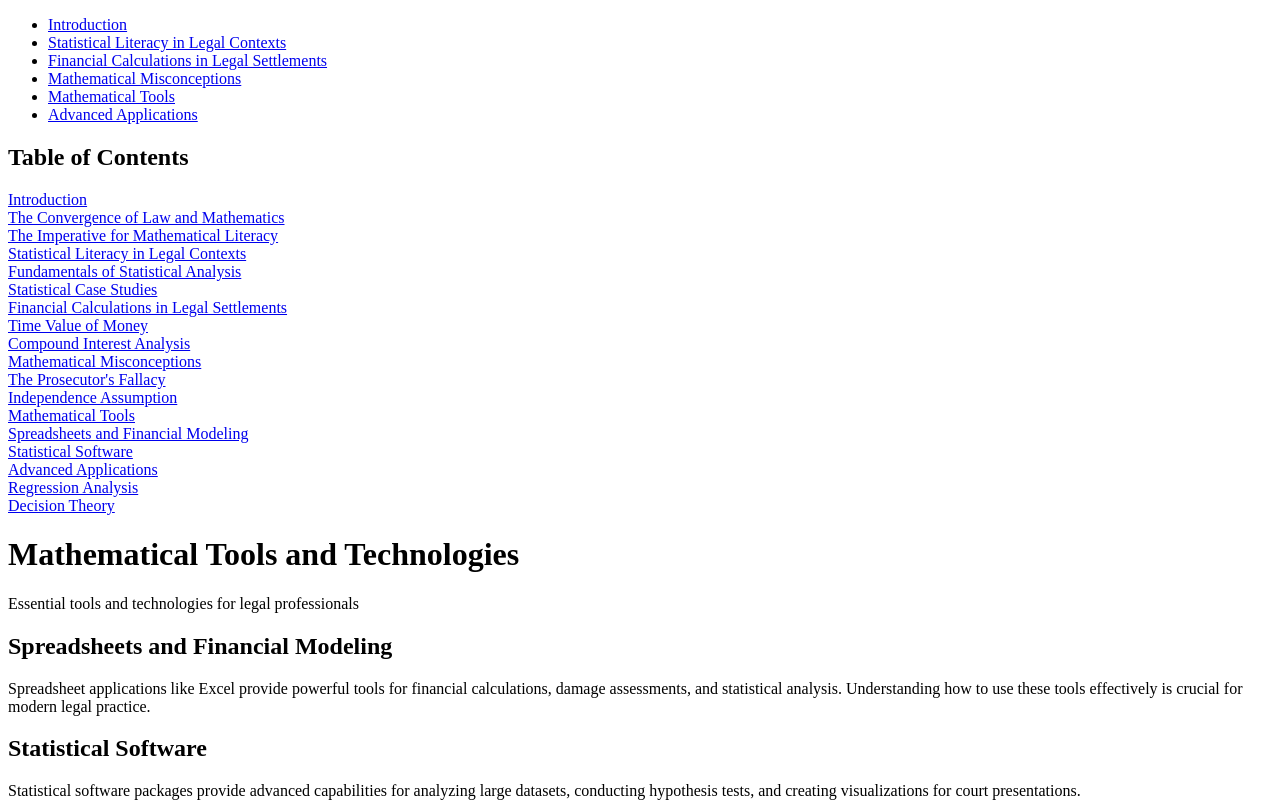
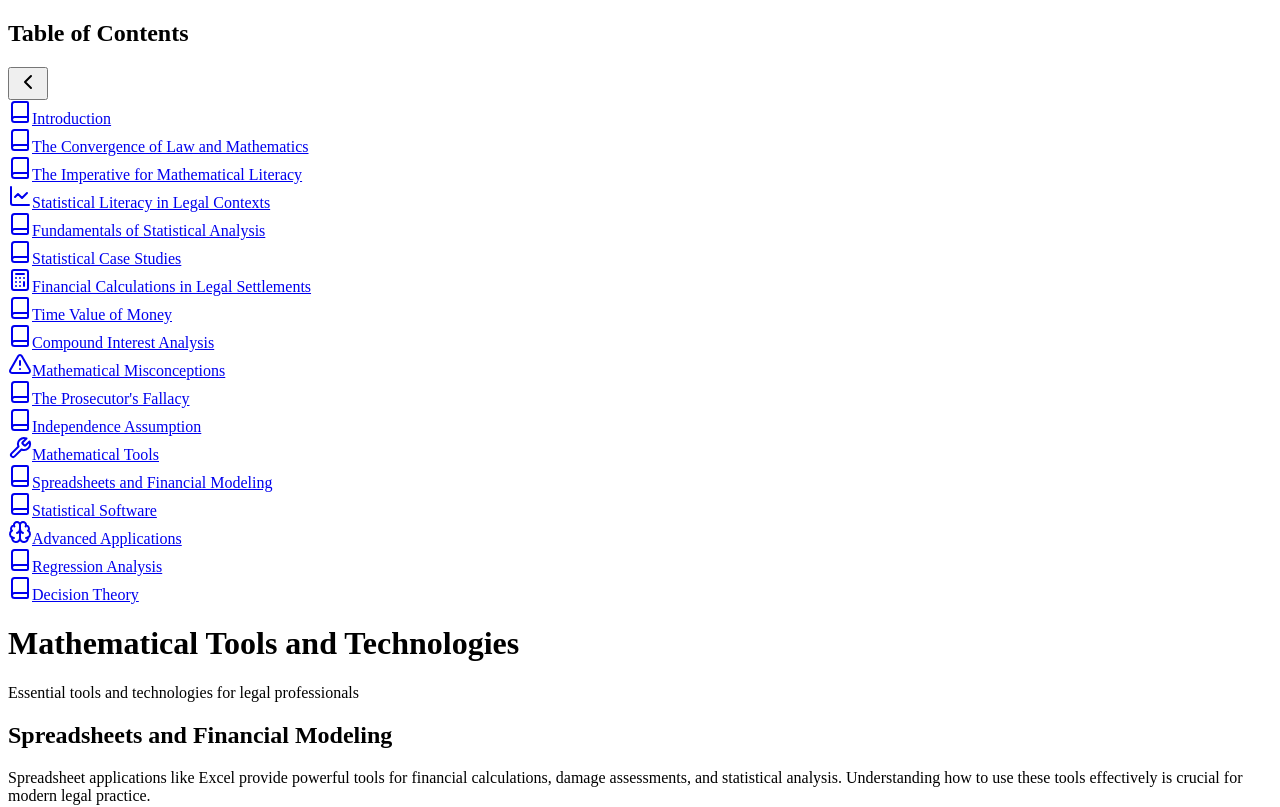
Before and after one commit to Soapy-Smith/LegalMathInteractivePresentation, a React (Vite) app in the folder client/: page /tools in a window 1280 px wide. Shown: the top 807 px of the page. Built offline with nearby package versions, Linux system fonts and the light colour scheme.

Commit message:
Agent query: Please verify: 1. Is the Navigation component removed from the top? 2. Does the Table of Contents have a minimize/expand button that works smoothly? 3. When minimized, does it show only icons? 4. Is the navigation functionality still working in both expanded and minimized states?

```diff
--- a/client/src/components/layout/section-layout.tsx
+++ b/client/src/components/layout/section-layout.tsx
@@ -1,6 +1,5 @@
 import { ReactNode } from "react";
 import { Card } from "@/components/ui/card";
-import { Navigation } from "../nav/navigation";
 import { TableOfContents } from "../nav/table-of-contents";
 
 interface SectionLayoutProps {
@@ -12,7 +11,6 @@ interface SectionLayoutProps {
 export const SectionLayout = ({ children, title, description }: SectionLayoutProps) => {
   return (
     <div className="min-h-screen bg-gray-50">
-      <Navigation />
       <main className="max-w-screen-xl mx-auto p-4">
         <div className="grid grid-cols-1 lg:grid-cols-4 gap-8">
           <div className="lg:col-span-1">
--- a/client/src/components/nav/table-of-contents.tsx
+++ b/client/src/components/nav/table-of-contents.tsx
@@ -1,9 +1,23 @@
 import { useLocation } from "wouter";
 import { sections, type Section } from "@/lib/sections";
-import { motion } from "framer-motion";
+import { motion, AnimatePresence } from "framer-motion";
 import { cn } from "@/lib/utils";
+import { ChevronLeft, ChevronRight, Book, Calculator, LineChart, AlertTriangle, Wrench, Brain } from "lucide-react";
+import { useState } from "react";
 
-const TableOfContentsItem = ({ section, level = 0 }: { section: Section; level?: number }) => {
+const getSectionIcon = (id: string) => {
+  const icons: Record<string, JSX.Element> = {
+    introduction: <Book className="w-5 h-5" />,
+    "statistical-literacy": <LineChart className="w-5 h-5" />,
+    "financial-calculations": <Calculator className="w-5 h-5" />,
+    misconceptions: <AlertTriangle className="w-5 h-5" />,
+    tools: <Wrench className="w-5 h-5" />,
+    advanced: <Brain className="w-5 h-5" />,
+  };
+  return icons[id] || <Book className="w-5 h-5" />;
+};
+
+const TableOfContentsItem = ({ section, level = 0, isMinimized }: { section: Section; level?: number; isMinimized: boolean }) => {
   const [location] = useLocation();
 
   return (
@@ -11,45 +25,88 @@ const TableOfContentsItem = ({ section, level = 0 }: { section: Section; level?:
       <motion.a
         href={section.path}
         className={cn(
-          "block p-2 rounded-md transition-colors",
+          "block p-2 rounded-md transition-colors flex items-center gap-2",
           location === section.path
             ? "bg-primary/10 text-primary font-medium"
             : "hover:bg-gray-100",
-          level > 0 && "ml-4 text-sm"
+          level > 0 && !isMinimized && "ml-4 text-sm"
         )}
         initial={{ opacity: 0, x: -10 }}
         animate={{ opacity: 1, x: 0 }}
         transition={{ duration: 0.3 }}
       >
-        {section.title}
+        {getSectionIcon(section.id)}
+        {!isMinimized && (
+          <span className="truncate">{section.title}</span>
+        )}
       </motion.a>
-      {section.subSections && (
-        <div className="space-y-1">
+      <AnimatePresence>
+        {!isMinimized && section.subSections && (
+          <motion.div
+            className="space-y-1"
+            initial={{ height: 0, opacity: 0 }}
+            animate={{ height: "auto", opacity: 1 }}
+            exit={{ height: 0, opacity: 0 }}
+            transition={{ duration: 0.2 }}
+          >
             {section.subSections.map((subSection) => (
               <TableOfContentsItem
                 key={subSection.id}
                 section={subSection}
                 level={level + 1}
+                isMinimized={isMinimized}
               />
             ))}
-        </div>
+          </motion.div>
         )}
+      </AnimatePresence>
     </div>
   );
 };
 
 export const TableOfContents = () => {
+  const [isMinimized, setIsMinimized] = useState(false);
+
   return (
     <motion.div
-      className="sticky top-4 p-4 bg-white rounded-lg shadow-lg"
+      className="sticky top-4 bg-white rounded-lg shadow-lg"
       initial={{ opacity: 0, x: -20 }}
-      animate={{ opacity: 1, x: 0 }}
+      animate={{
+        opacity: 1,
+        x: 0,
+        width: isMinimized ? "auto" : undefined
+      }}
       transition={{ duration: 0.3 }}
     >
-      <h2 className="text-lg font-semibold mb-4">Table of Contents</h2>
-      <nav className="space-y-2">
+      <div className="p-4 flex items-center justify-between border-b">
+        <motion.h2
+          className="text-lg font-semibold"
+          animate={{ opacity: isMinimized ? 0 : 1 }}
+          transition={{ duration: 0.2 }}
+        >
+          {!isMinimized && "Table of Contents"}
+        </motion.h2>
+        <button
+          onClick={() => setIsMinimized(!isMinimized)}
+          className="p-1 hover:bg-gray-100 rounded-md transition-colors"
+        >
+          {isMinimized ? (
+            <ChevronRight className="w-5 h-5" />
+          ) : (
+            <ChevronLeft className="w-5 h-5" />
+          )}
+        </button>
+      </div>
+      <nav className={cn(
+        "p-4 space-y-2 transition-all duration-300",
+        isMinimized ? "w-12" : "w-full"
+      )}>
         {sections.map((section) => (
-          <TableOfContentsItem key={section.id} section={section} />
+          <TableOfContentsItem
+            key={section.id}
+            section={section}
+            isMinimized={isMinimized}
+          />
         ))}
       </nav>
     </motion.div>
```
Also changed, not shown: Picture2.png (added). Lines whose indentation alone changed are shown as unchanged.
